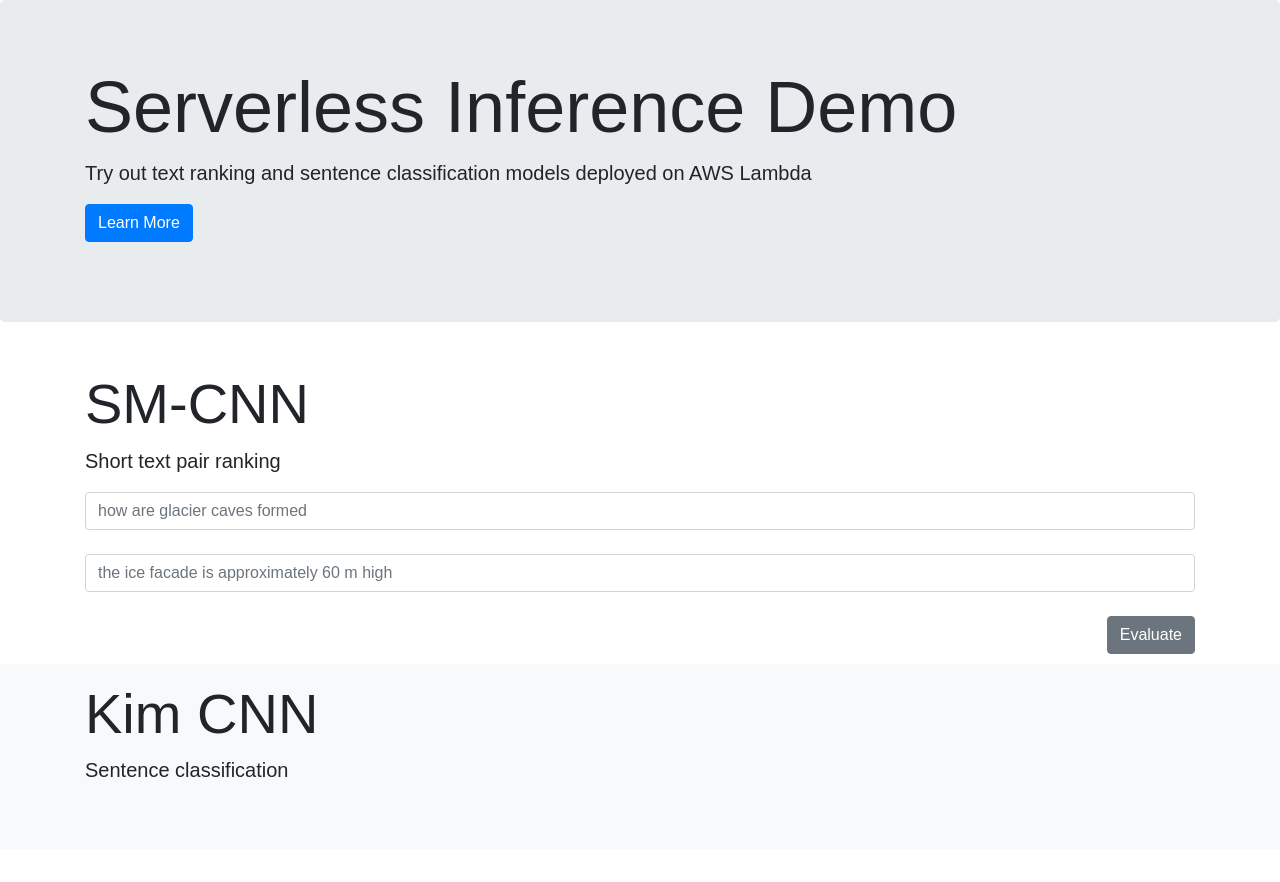
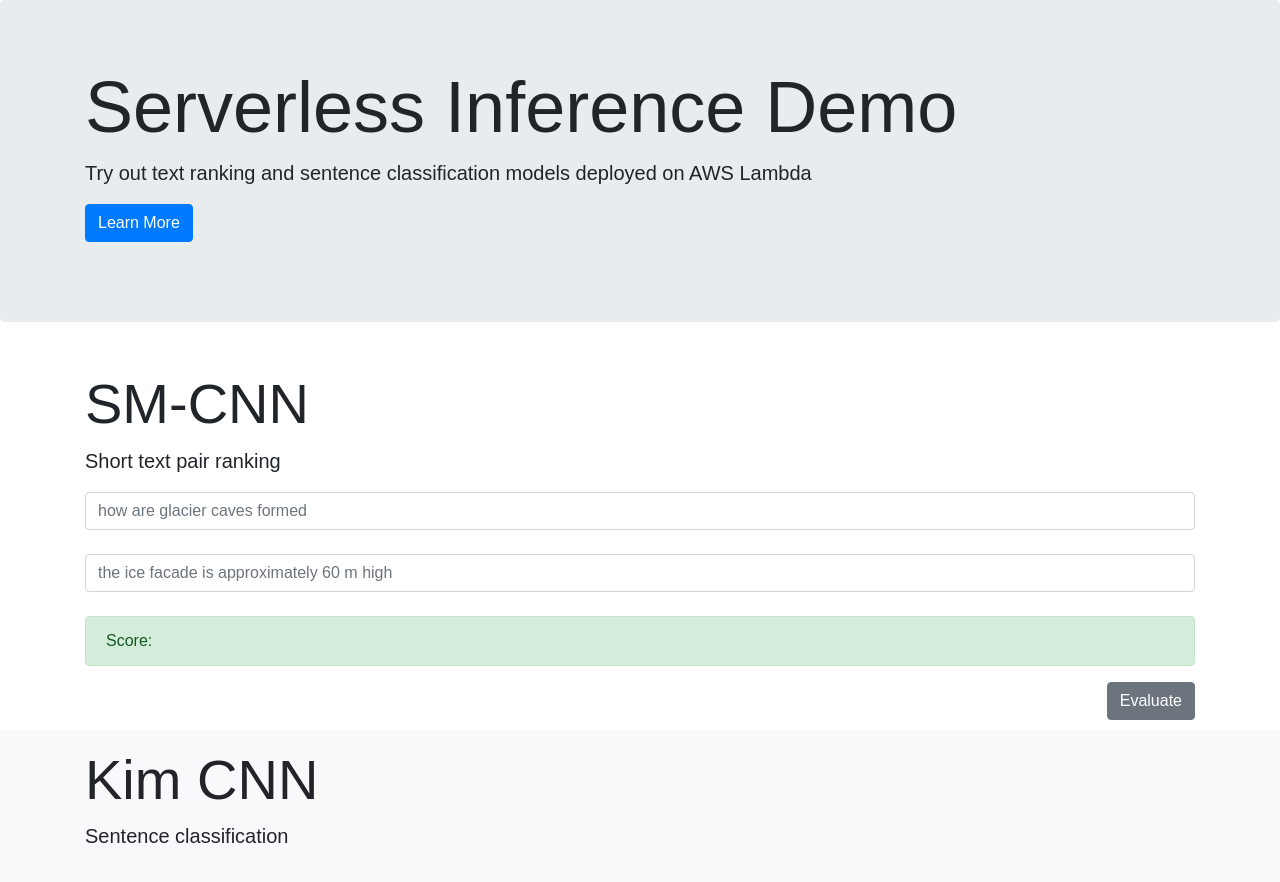
Before and after one commit to castorini/serverless-inference, a React (Create React App) app in the folder demo/: page / in a window 1280 px wide. Shown: the top 882 px of the page. Before the commit the page ends 849 px from the top, so only its background shows below. Built offline with nearby package versions, Linux system fonts and the light colour scheme.

Commit message:
SM-CNN integrated with Lambda

```diff
--- a/demo/package.json
+++ b/demo/package.json
@@ -4,6 +4,7 @@
   "private": true,
   "dependencies": {
     "bootstrap": "^4.1.1",
+    "jquery": "^3.3.1",
     "react": "^16.4.0",
     "react-dom": "^16.4.0",
     "react-scripts": "1.1.4",
--- a/demo/src/App.js
+++ b/demo/src/App.js
@@ -1,8 +1,41 @@
+import $ from "jquery";
 import React, { Component } from 'react';
-import { Button, Container, InputGroup, InputGroupText, Input, Label, Jumbotron } from 'reactstrap';
+import { Alert, Button, Container, InputGroup, Input, Jumbotron } from 'reactstrap';
 import './App.css';
 
 class App extends Component {
+  constructor(props) {
+    super(props);
+    this.state = {
+      sm_cnn: {
+        score: ' '
+      }
+    }
+
+    this.evaluate_smcnn = this.evaluate_smcnn.bind(this);
+  }
+
+  evaluate_smcnn() {
+    $.ajax({
+      type: 'POST',
+      url: process.env.REACT_APP_SM_CNN_URL,
+      data: JSON.stringify({
+        sent1: 'how are glacier caves formed',
+        sent2: 'the ice facade is approximately 60 m high'
+      }),
+      dataType: 'json',
+      success: (data) => {
+        var softmaxDenom = Math.exp(data.score[0][0]) + Math.exp(data.score[0][1]);
+        var score = Math.exp(data.score[0][0]) / softmaxDenom;
+        this.setState({
+          sm_cnn: {
+            score: score.toFixed(2)
+          }
+        });
+      }
+    });
+  }
+
   render() {
     return (
       <div className="App">
@@ -18,8 +51,8 @@ class App extends Component {
         <div className="pt-3 pb-5 px-3">
           <Container>
             <div>
-              <h2 class="display-4">SM-CNN</h2>
-              <p class="lead">Short text pair ranking</p>
+              <h2 className="display-4">SM-CNN</h2>
+              <p className="lead">Short text pair ranking</p>
               <InputGroup>
                 <Input placeholder="how are glacier caves formed" />
               </InputGroup>
@@ -28,15 +61,22 @@ class App extends Component {
                 <Input placeholder="the ice facade is approximately 60 m high" />
               </InputGroup>
               <br />
-              <Button className="float-right" color="secondary">Evaluate</Button>
+              <Alert color="success">
+                {'Score: '}{this.state.sm_cnn.score}
+              </Alert>
+              <Button className="float-right"
+                color="secondary"
+                onClick={this.evaluate_smcnn}>
+                Evaluate
+              </Button>
             </div>
           </Container>
         </div>
         <div className="bg-light pt-3 pb-5 px-3">
           <Container>
             <div>
-              <h2 class="display-4">Kim CNN</h2>
-              <p class="lead">Sentence classification</p>
+              <h2 className="display-4">Kim CNN</h2>
+              <p className="lead">Sentence classification</p>
             </div>
           </Container>
         </div>
```
Also changed, not shown: 1 other file (tests, documents, lock files or other folders).
